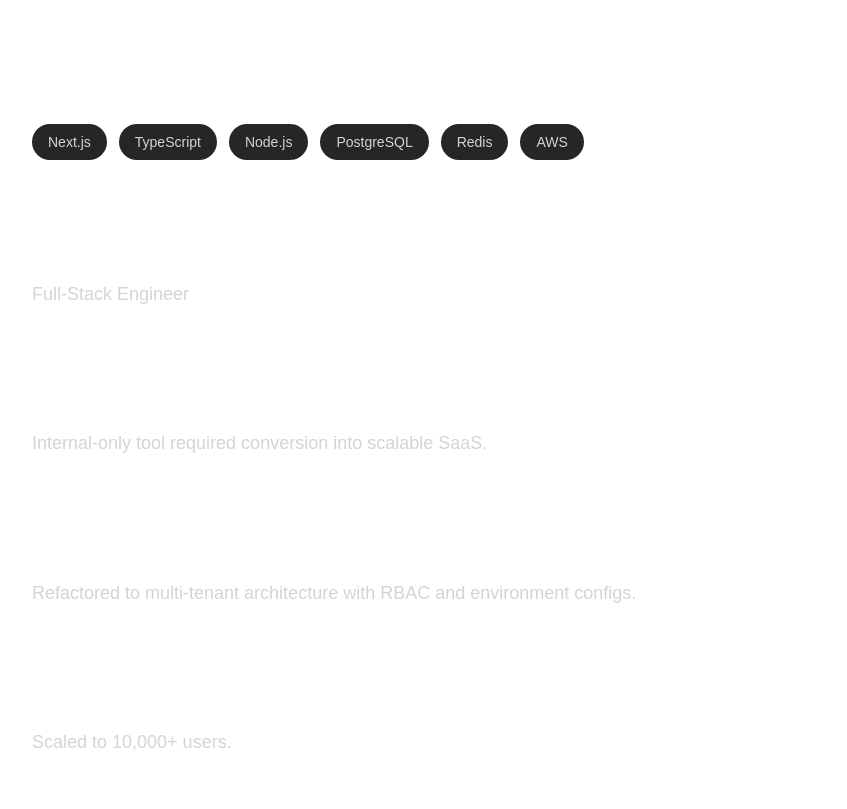
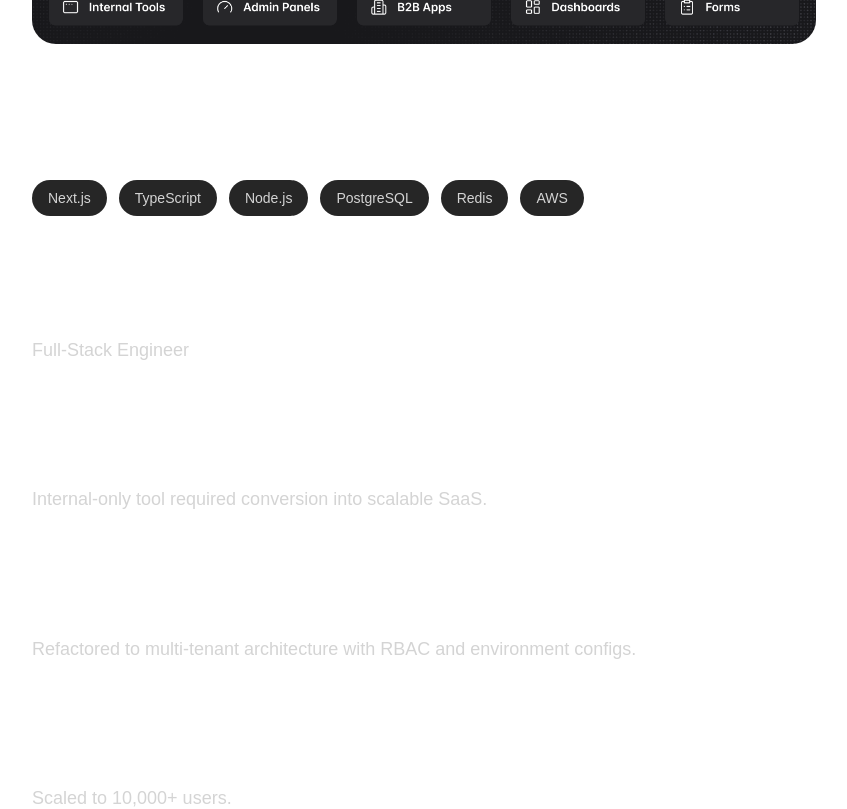
Before and after one commit to conner-morrison/full-stack-portfolio, a Next.js app: page /projects/b2b-workflow-saas in a window 1280 px wide. Shown: the part 1120-1929 px from the top of the page, without its empty margins (216-1063 px from the left). Built offline with nearby package versions, Linux system fonts and the light colour scheme.

Commit message:
Projects page complete

```diff
--- a/app/projects/[slug]/page.tsx
+++ b/app/projects/[slug]/page.tsx
@@ -2,6 +2,7 @@
 import { notFound } from "next/navigation";
 import Image from "next/image";
 import Link from "next/link";
+import { Reveal } from "@/components/reveal";
 
 export default async function ProjectDetail({
   params,
@@ -17,6 +18,7 @@
     <div className="max-w-5xl mx-auto px-8 py-24 space-y-20">
 
       {/* HEADER */}
+      <Reveal>
         <div className="space-y-6">
           <h1 className="text-5xl font-bold tracking-tight text-white">
             {project.title}
@@ -25,6 +27,8 @@
           <p className="text-xl text-neutral-400 leading-relaxed">
             {project.overview}
           </p>
+        </div>
+      </Reveal>
 
       {/* Links */}
       <div className="flex gap-6 pt-4">
@@ -48,9 +52,9 @@
           </Link>
         )}
       </div>
-      </div>
 
       {/* HERO IMAGE */}
+      <Reveal>
         <div className="relative w-full h-[520px] rounded-3xl overflow-hidden">
           <Image
             src={project.image}
@@ -59,6 +63,7 @@
             className="object-cover"
           />
         </div>
+      </Reveal>
 
       {/* DETAILS SECTION */}
       <div className="space-y-16 text-neutral-300 text-lg leading-relaxed">
@@ -82,37 +87,28 @@
           </section>
         )}
 
-        {/* Role */}
-        <section>
-          <h2 className="text-2xl font-semibold text-white mb-6">
-            My Role
+        {["role", "challenge", "solution", "result"].map(
+          (sectionKey, index) => {
+            const content =
+              project[sectionKey as keyof typeof project];
+
+            if (!content) return null;
+
+            return (
+              <Reveal key={sectionKey}>
+                <section className="space-y-6 mt-16">
+                  <h2 className="text-2xl font-semibold text-white capitalize">
+                    {sectionKey}
                   </h2>
-          <p>{project.role}</p>
+
+                  <p className="text-neutral-300 leading-relaxed text-lg">
+                    {content as string}
+                  </p>
                 </section>
-
-        {/* Challenge */}
-        <section>
-          <h2 className="text-2xl font-semibold text-white mb-6">
-            Challenge
-          </h2>
-          <p>{project.challenge}</p>
-        </section>
-
-        {/* Solution */}
-        <section>
-          <h2 className="text-2xl font-semibold text-white mb-6">
-            Solution
-          </h2>
-          <p>{project.solution}</p>
-        </section>
-
-        {/* Result */}
-        <section>
-          <h2 className="text-2xl font-semibold text-white mb-6">
-            Result
-          </h2>
-          <p>{project.result}</p>
-        </section>
+              </Reveal>
+            );
+          }
+        )}
 
       </div>
 
```
Lines whose indentation alone changed are shown as unchanged.
